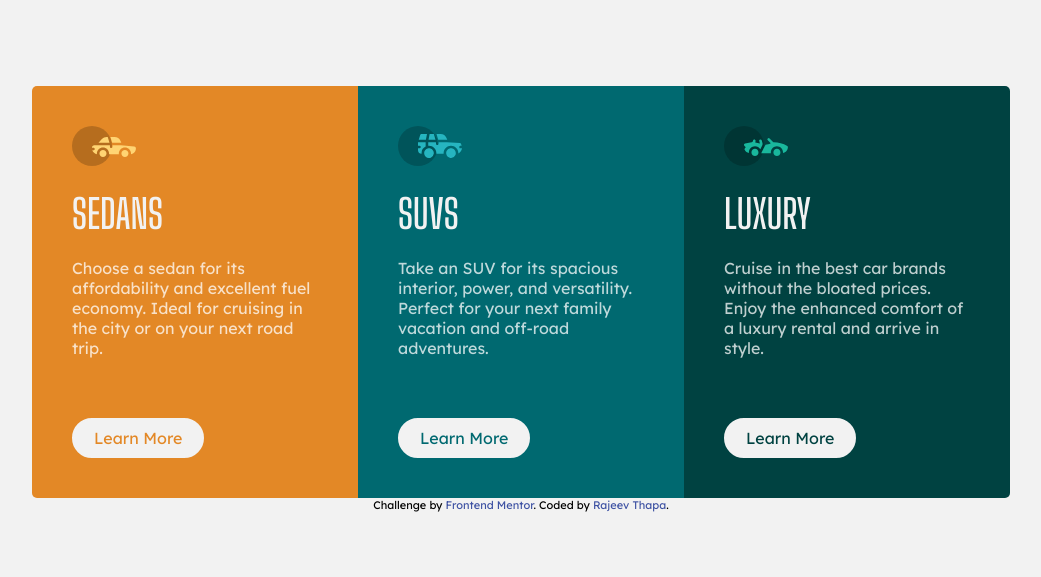
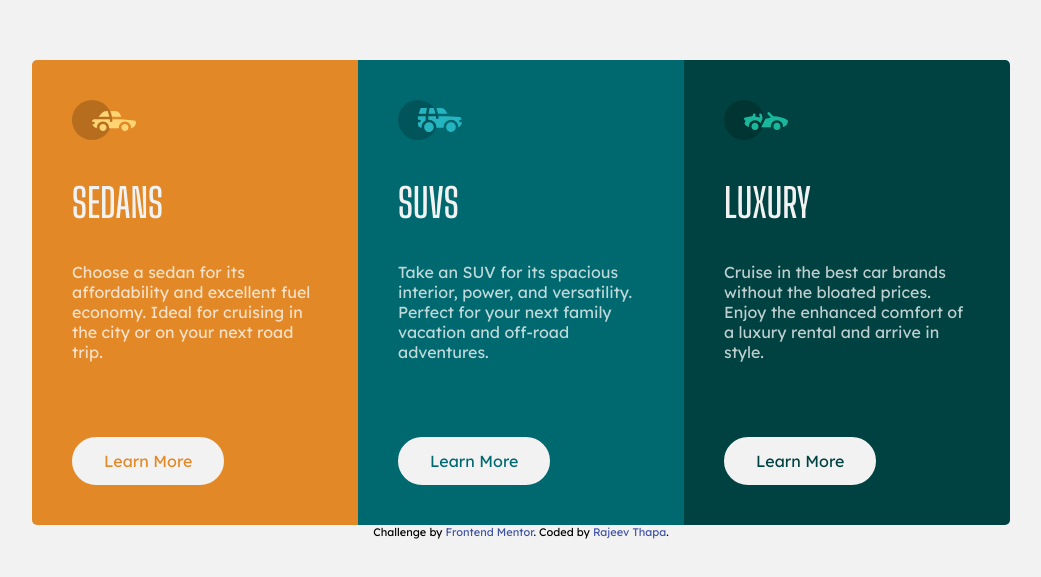
Before and after one commit to HumbleAssassin/3-column-preview-card, a plain HTML site: page index.html in a window 1280 px wide. Shown: the part 101-678 px from the top of the page, without its empty margins (119-1160 px from the left). Drawn offline with Linux system fonts and the light colour scheme.

Commit message:
Update style.css

```diff
--- a/style.css
+++ b/style.css
@@ -21,7 +21,7 @@ h2 {
     font-size: 40px;
     font-family: "Big Shoulders Display";
     color: hsl(0, 0%, 95%);
-    margin: 20px 0;
+    margin: 35px 0;
 }
 
 p {
@@ -35,9 +35,9 @@ a, a:visited {
 .button {
     display: inline-block;
     background: hsl(0, 0%, 95%);
-    margin-top: 60px;
-    padding: 8px 20px;
-    border-radius: 20px;
+    margin-top: 75px;
+    padding: 12px 30px;
+    border-radius: 30px;
     border: 2px solid hsl(0, 0%, 95%);
 }
 
```
